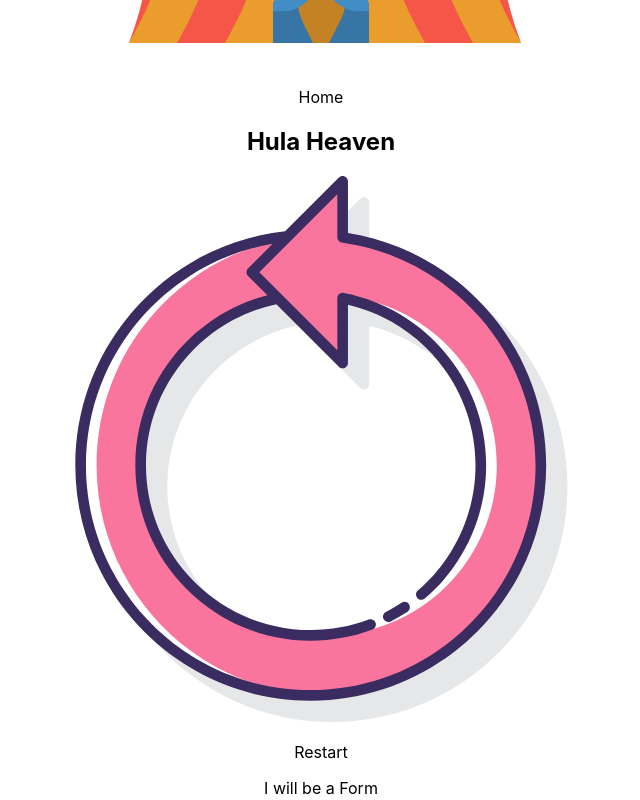
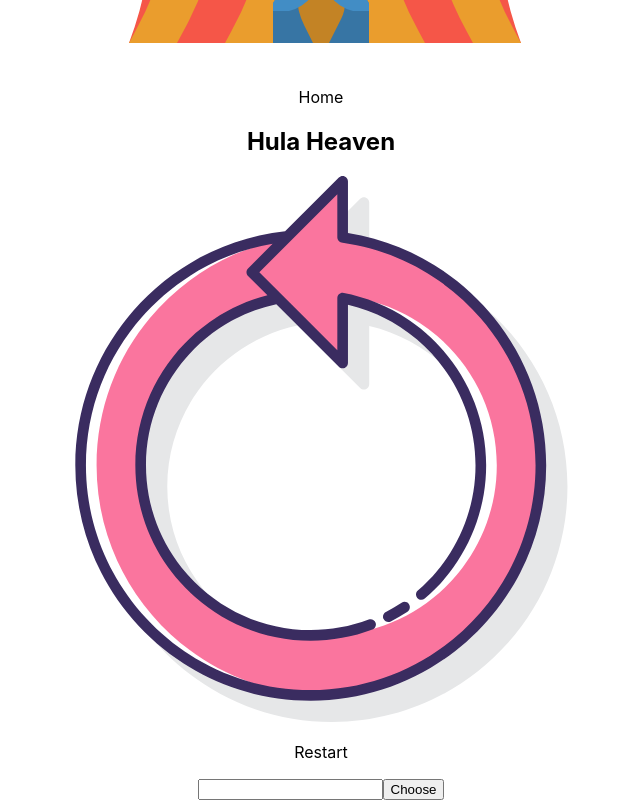
Before and after one commit to fac-17/JackGreg, a React (Create React App) app: page / in a window 1280 px wide. Shown: the part 445-1245 px from the top of the page, without its empty margins (319-959 px from the left). Built offline with nearby package versions, Linux system fonts and the light colour scheme.

Commit message:
Add form component to page

```diff
--- a/src/Form.js
+++ b/src/Form.js
@@ -12,3 +12,5 @@ const Form = props => {
     </section>
   );
 };
+
+export default Form;
--- a/src/Page.js
+++ b/src/Page.js
@@ -1,9 +1,10 @@
 import React from "react";
+import Form from "./Form";
 
 const Page = () => {
   const [currentPage, setCurrentPage] = React.useState("form");
   if (currentPage === "form") {
-    return <div>I will be a Form</div>;
+    return <Form />;
   } else if (currentPage === "hula") {
     return <div>I will be the gameplay page</div>;
   } else if (currentPage === "score") {
```
